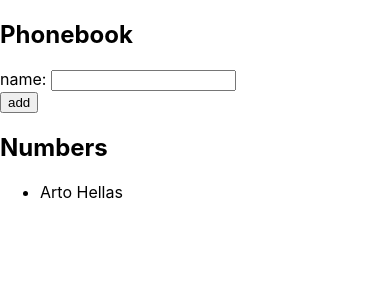
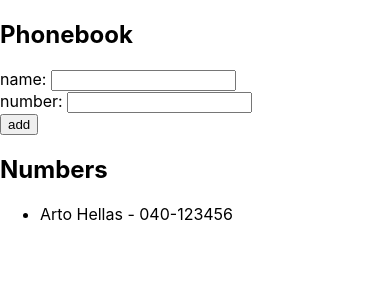
Before and after one commit to jrdabrio/full-stack-open, a React (Create React App) app in the folder part2/phonebook/: page / in a window 390 px wide. Shown: the top 300 px of the page. Built offline with nearby package versions, Linux system fonts and the light colour scheme; the HTML template or start-up script is replaced by a standard one.

Commit message:
2.8: The Phonebook Step3

```diff
--- a/part2/phonebook/src/App.js
+++ b/part2/phonebook/src/App.js
@@ -1,10 +1,15 @@
 import React, { useState } from 'react';
 
 const App = () => {
-  const [persons, setPersons] = useState([{ name: 'Arto Hellas' }]);
+  const [persons, setPersons] = useState([
+    { name: 'Arto Hellas', number: '040-123456' },
+  ]);
   const [newName, setNewName] = useState('');
+  const [newNumber, setNewNumber] = useState('');
 
   const handleNameChange = (event) => setNewName(event.target.value);
+
+  const handleNumberChange = (event) => setNewNumber(event.target.value);
 
   const addPerson = (event) => {
     event.preventDefault();
@@ -12,8 +17,9 @@
       if (persons.filter((person) => person.name === newName).length) {
         alert(`${newName} is already added to phonebook`);
       } else {
-        setPersons(persons.concat({ name: newName }));
+        setPersons(persons.concat({ name: newName, number: newNumber }));
         setNewName('');
+        setNewNumber('');
       }
     }
   };
@@ -26,13 +32,18 @@
           name: <input value={newName} onChange={handleNameChange} />
         </div>
         <div>
+          number: <input value={newNumber} onChange={handleNumberChange} />
+        </div>
+        <div>
           <button type="submit">add</button>
         </div>
       </form>
       <h2>Numbers</h2>
       <ul>
         {persons.map((person) => (
-          <li key={person.name}>{person.name}</li>
+          <li key={person.name}>
+            {person.name} - {person.number}
+          </li>
         ))}
       </ul>
     </div>
```
